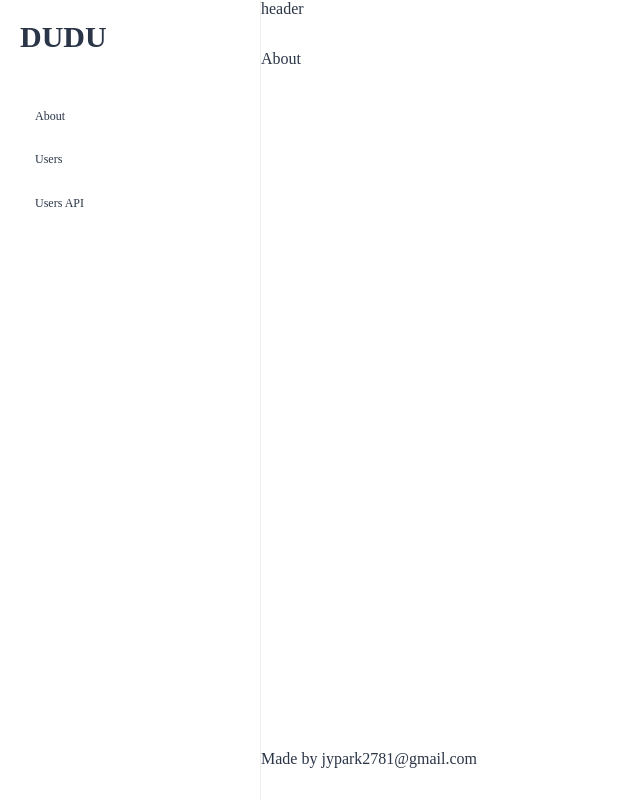
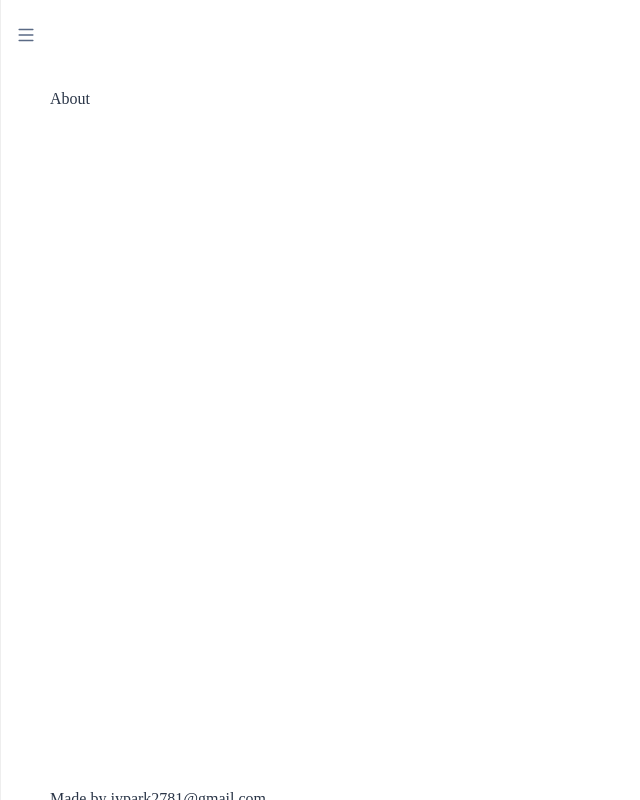
Before and after one commit to wldus904/DUDU, a Next.js app: page / in a window 1280 px wide. Shown: the whole page, without its empty margins (0-640 px from the left). Built offline with nearby package versions, Linux system fonts and the light colour scheme.

Commit message:
feat: 메뉴 slide 기능 추가

```diff
--- a/package.json
+++ b/package.json
@@ -10,6 +10,7 @@
         "next": "latest",
         "react": "^18.2.0",
         "react-dom": "^18.2.0",
+        "react-icons": "^4.10.1",
         "styled-components": "^5.3.11",
         "styled-normalize": "^8.0.7"
     },
--- a/src/components/Layout.tsx
+++ b/src/components/Layout.tsx
@@ -4,29 +4,46 @@ import Head from "next/head";
 import Header from "./layout/Header";
 import SideMenu from "./layout/SideMenu";
 import Footer from "./layout/Footer";
-import { LayoutBox, SideMenuBox, MainBox, Contents } from "@/styles/layout.ts";
+import {
+    LayoutWrapper,
+    OverLay,
+    LayoutBox,
+    SideMenuBox,
+    MainBox,
+    Contents,
+} from "@/styles/layout.ts";
+import { useState } from "react";
 
 type Props = {
     children?: ReactNode;
     title?: string;
 };
 
-const Layout = ({ children, title = "DUDU" }: Props) => (
+const Layout = ({ children, title = "DUDU" }: Props) => {
+    let [isShow, setIsShow] = useState(false);
+
+    return (
         <div>
             <Head>
                 <title>{title}</title>
                 <meta charSet="utf-8" />
                 <meta name="viewport" content="initial-scale=1.0, width=device-width" />
             </Head>
+            <LayoutWrapper>
+                <OverLay onClick={() => setIsShow(false)} className={isShow ? "on" : ""}></OverLay>
+                <SideMenuBox className={isShow ? "on" : ""}>
+                    <SideMenu />
+                </SideMenuBox>
+                <Header toggleMenu={() => setIsShow(!isShow)} />
                 <LayoutBox>
-            <SideMenu />
                     <MainBox>
-                <Header />
                         <Contents>{children}</Contents>
                         <Footer />
                     </MainBox>
                 </LayoutBox>
+            </LayoutWrapper>
         </div>
     );
+};
 
 export default Layout;
--- a/src/components/layout/Header.tsx
+++ b/src/components/layout/Header.tsx
@@ -1,10 +1,39 @@
 import React from "react";
 import styled from "styled-components";
+import { BsList } from "react-icons/bs";
+import { useState } from "react";
 
 const HeaderBox = styled.header`
-    height: 50px;
+    position: sticky;
+    display: flex;
+    align-items: center;
+    width: calc(100% - 20px);
+    height: 70px;
+    padding: 0 10px;
+    top: 0;
+    background-color: #fff;
+    z-index: 1;
+
+    .menu-icon-btn {
+        color: #5a6a85;
+        width: 22px;
+        height: 22px;
+        padding: 5px;
+        border-radius: 15px;
+        cursor: pointer;
+
+        &:hover {
+            background-color: #f5f8ff;
+        }
+    }
 `;
 
-const Header = () => <HeaderBox>header</HeaderBox>;
+const Header = (props) => {
+    return (
+        <HeaderBox>
+            <BsList onClick={() => props.toggleMenu()} className="menu-icon-btn" />
+        </HeaderBox>
+    );
+};
 
 export default Header;
--- a/src/components/layout/SideMenu.tsx
+++ b/src/components/layout/SideMenu.tsx
@@ -35,6 +35,11 @@ const SideMenu = () => {
         { name: "Users API", url: "/api/users" },
     ];
     let [currentPath, setCurrentPath] = useState(router.pathname);
+
+    const toggleMenu = () => {
+        setIsShow(!isShow);
+    };
+
     const move = (e, url) => {
         e.preventDefault();
         router.push(url);
--- a/src/styles/layout.ts
+++ b/src/styles/layout.ts
@@ -1,24 +1,61 @@
 import styled from "styled-components";
 
+const LayoutWrapper = styled.div`
+    height: 100vh;
+    overflow-y: auto;
+    &::-webkit-scrollbar {
+        width: 15px; /* 스크롤바의 너비 */
+    }
+`;
+
+const OverLay = styled.div`
+    position: fixed;
+    height: 100%;
+    width: 100%;
+    z-index: -1;
+    transition-property: z-index, background-color;
+    transition-duration: 0s, 0.2s;
+    transition-delay: 0.4s, 0s;
+
+    &.on {
+        z-index: 2;
+        background-color: rgba(0, 0, 0, 0.4);
+        transition-property: z-index, background-color;
+        transition-duration: 0s, 0.3s;
+        transition-delay: 0s;
+    }
+`;
+
 const LayoutBox = styled.div`
-    height: 100vh;
+    height: 100%;
     display: flex;
 `;
 const SideMenuBox = styled.div`
+    position: absolute;
     width: 260px;
+    top: 0;
+    left: -260px;
+    z-index: 2;
+    background-color: #fff;
+    -webkit-transition: left 0.3s;
+    -moz-transition: left 0.3s;
+    -ms-transition: left 0.3s;
+    -o-transition: left 0.3s;
+    transition: left 0.3s;
+
+    &.on {
+        left: 0px;
+    }
 `;
 const MainBox = styled.div`
     position: relative;
     width: 100vw;
     height: 100%;
-    overflow-y: auto;
-    &::-webkit-scrollbar {
-        width: 15px; /* 스크롤바의 너비 */
-    }
+    padding: 20px 50px 0;
 `;
 const Contents = styled.div`
     position: relative;
     min-height: calc(100vh - 100px); // view height - (header + footer)
 `;
 
-export { LayoutBox, SideMenuBox, MainBox, Contents };
+export { LayoutWrapper, OverLay, LayoutBox, SideMenuBox, MainBox, Contents };
```
Also changed, not shown: 1 other file (tests, documents, lock files or other folders). Lines whose indentation alone changed are shown as unchanged.
